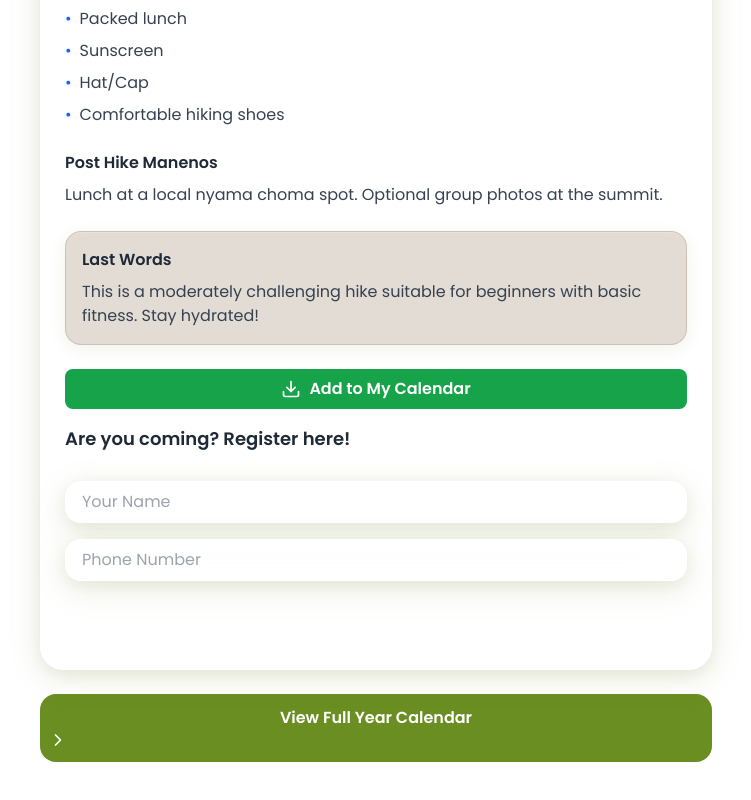
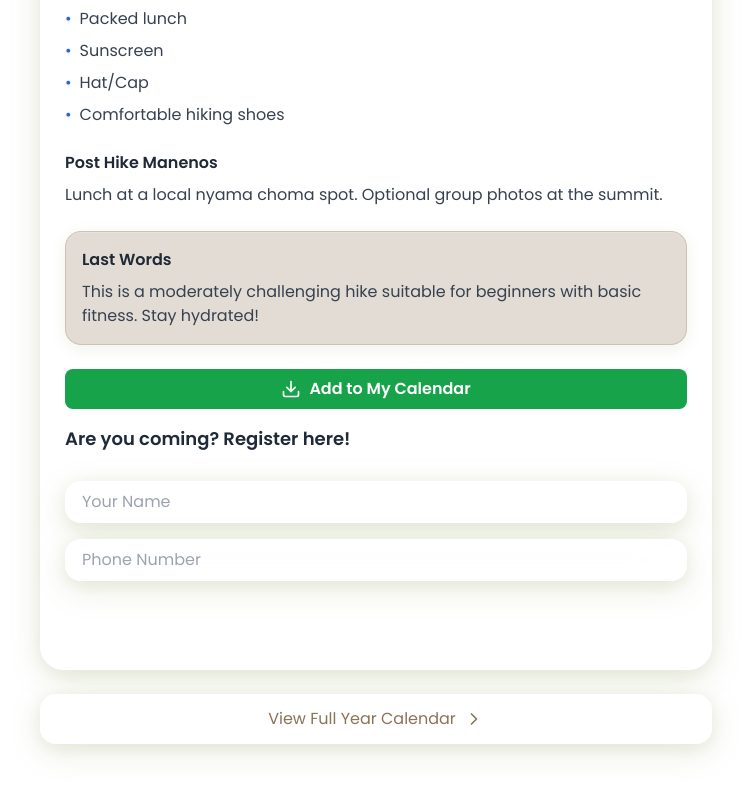
Before and after one commit to knjoroge-casa/sirimonhikers, a React (Vite) app: page / in a window 1280 px wide. Shown: the part 922-1722 px from the top of the page, without its empty margins (264-1015 px from the left). Built offline with nearby package versions, Linux system fonts and the light colour scheme.

Commit message:
Update App.jsx

```diff
--- a/src/App.jsx
+++ b/src/App.jsx
@@ -918,8 +918,7 @@ export default function App() {
     setCurrentPage('calendar');
     window.scrollTo({ top: 0, behavior: 'smooth' });
   }}
-  className="w-full py-3 rounded-2xl font-semibold text-white hover:opacity-90"
-style={{ backgroundColor: '#6B8E23' }}
+    className="w-full glass text-trail-brown py-3 rounded-2xl hover:bg-gray-200 transition flex items-center justify-center"
 >
               View Full Year Calendar
               <ChevronRight className="w-5 h-5 ml-2" />
```
